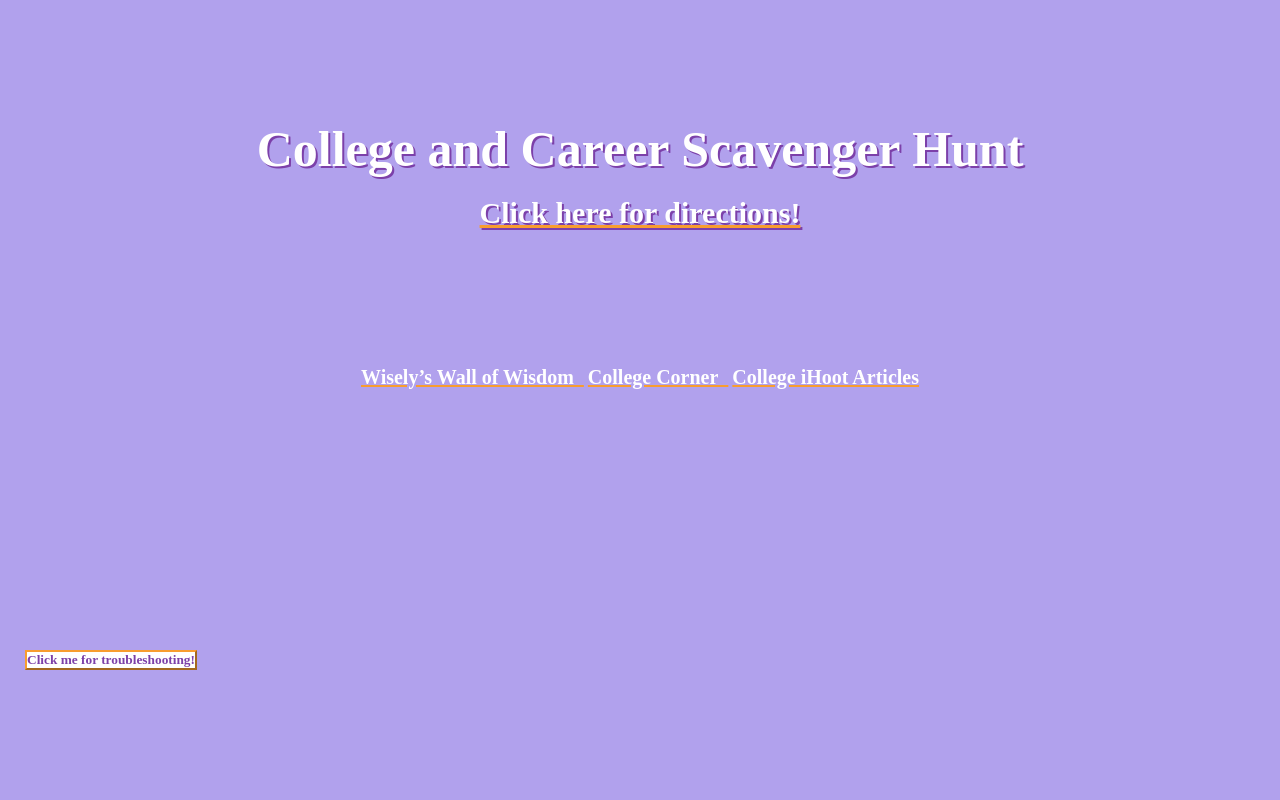
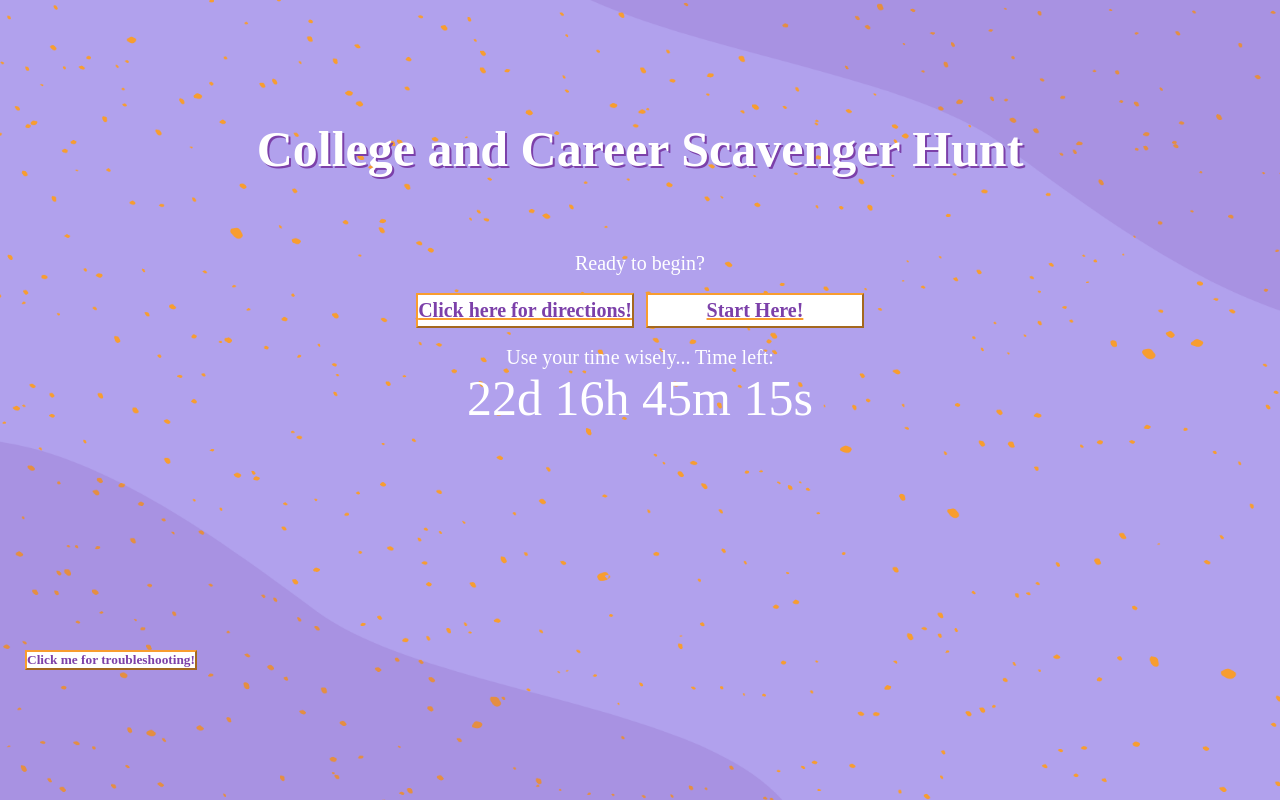
Before and after one commit to LaineyMoffett/iUP-Scavenger-Hunt, a plain HTML site: page index.html in a window 1280 px wide. Drawn offline with Linux system fonts and the light colour scheme.

Commit message:
Add files via upload

```diff
--- a/index.html
+++ b/index.html
@@ -6,8 +6,19 @@
         <link class="Font" href="/AbrilFatface-Regular.ttf">
         <link rel="shortcut icon" type="image/x-icon" href="favicon.png" />
 
+
+
+
     </head>
+   <!---------------------------- Preventing Text from being copied--->
 
+    <style>
+        html{
+            user-select: none;
+        }
+    </style>
+
+    <!----------------------------Body--->
 <body>
     <div class="container">
     <div class="navbar">
@@ -24,9 +35,7 @@
             College and Career Scavenger Hunt
         </h1>
         <br>
-        <h3>
-            <a href="" target= "_blank">Click here for directions!</a>
-        </h3>
+
 
     </div>
 <br>
@@ -34,9 +43,54 @@
 
 
     <div class="contentTwo">
-            <a href="" target= "_blank">Wisely’s Wall of Wisdom&nbsp;&nbsp;</a>
-            <a href="" target= "_blank">College Corner&nbsp;&nbsp;</a>
-            <a href="" target= "_blank">College iHoot Articles</a>
+        <p>Ready to begin?</p>
+        <br>
+            <button><a href="https://docs.google.com/document/d/1ojaOMn59uAX42pNI3kReUMTildbRjNaV0JIfg9AQttE/edit?usp=sharing" target= "_blank">Click here for directions!</a></button>&nbsp;&nbsp;
+            <button><a href="" target= "_blank">Start Here!</a></button>
+            <br> <br>
+            <p>Use your time wisely... Time left:</p>
+            <!--<a href="" target= "_blank">College Corner&nbsp;&nbsp;</a>
+            <a href="" target= "_blank">College iHoot Articles</a>-->
+
+        <!----------------Timer!-->
+        <div class="timer">
+            <!-- Display the countdown timer in an element -->
+    <p id="demo"></p>
+
+    <!----------------------------Timer!--->
+
+    <script>
+    // Set the date we're counting down to
+    var countDownDate = new Date("Feb 24, 2022 5:00:00 pm CST").getTime();
+
+    // Update the count down every 1 second
+    var x = setInterval(function() {
+
+      // Get today's date and time
+      var now = new Date().getTime();
+
+      // Find the distance between now and the count down date
+      var distance = countDownDate - now;
+
+      // Time calculations for days, hours, minutes and seconds
+      var days = Math.floor(distance / (1000 * 60 * 60 * 24));
+      var hours = Math.floor((distance % (1000 * 60 * 60 * 24)) / (1000 * 60 * 60));
+      var minutes = Math.floor((distance % (1000 * 60 * 60)) / (1000 * 60));
+      var seconds = Math.floor((distance % (1000 * 60)) / 1000);
+
+      // Display the result in the element with id="demo"
+      document.getElementById("demo").innerHTML = days + "d " + hours + "h "
+      + minutes + "m " + seconds + "s ";
+
+      // If the count down is finished, write some text
+      if (distance < 0) {
+        clearInterval(x);
+        document.getElementById("demo").innerHTML = "Sorry, time has run out!";
+      }
+    }, 1000);
+    </script>
+
+        </div>
 
     </div>
 
@@ -50,6 +104,9 @@
     </div>
 
 
+
+
+
 </body>
 
 
--- a/style.css
+++ b/style.css
@@ -4,7 +4,8 @@
 }
 
 .container {
-    background-color: #B1A1ED;
+
+    background: url(./Untitled\ design\ \(6\).png);
     height: 100vh;
     width: 100%;
     background-position: center;
@@ -69,14 +70,49 @@ nav ul a{
 
 .contentTwo {
     text-align: center;
-    padding-top: 100px;
+    padding-top: 20px;
 }
 
 .contentTwo a {
-    color: white;
+    color: #7C40A9;
     font-family: Font;
     text-decoration: none;
     font-weight: bold;
     font-size: 20px;
     text-decoration:underline #F89D2F;
+
 }
+
+.contentTwo button {
+    font-family: Font;
+    font-weight: bold;
+    text-decoration: none;
+    background-color: white;
+    box-shadow: none;
+    border-color: #F89D2F;
+    /*padding: 25px 50px;*/
+
+    width: 217.89px;
+    height: 35px;
+}
+
+.contentTwo p {
+    color: white;
+    font-size: 20px;
+}
+
+/*.timer  {
+    display: flex;
+    font-size: 30px;
+    text-align: center;
+   justify-content: center;
+
+}*/
+
+
+.timer p {
+text-align: center;
+  font-size: 50px;
+  margin-top: 0px;
+  font-family: Font;
+}
```
Also changed, not shown: Untitled design (6).png (added).
